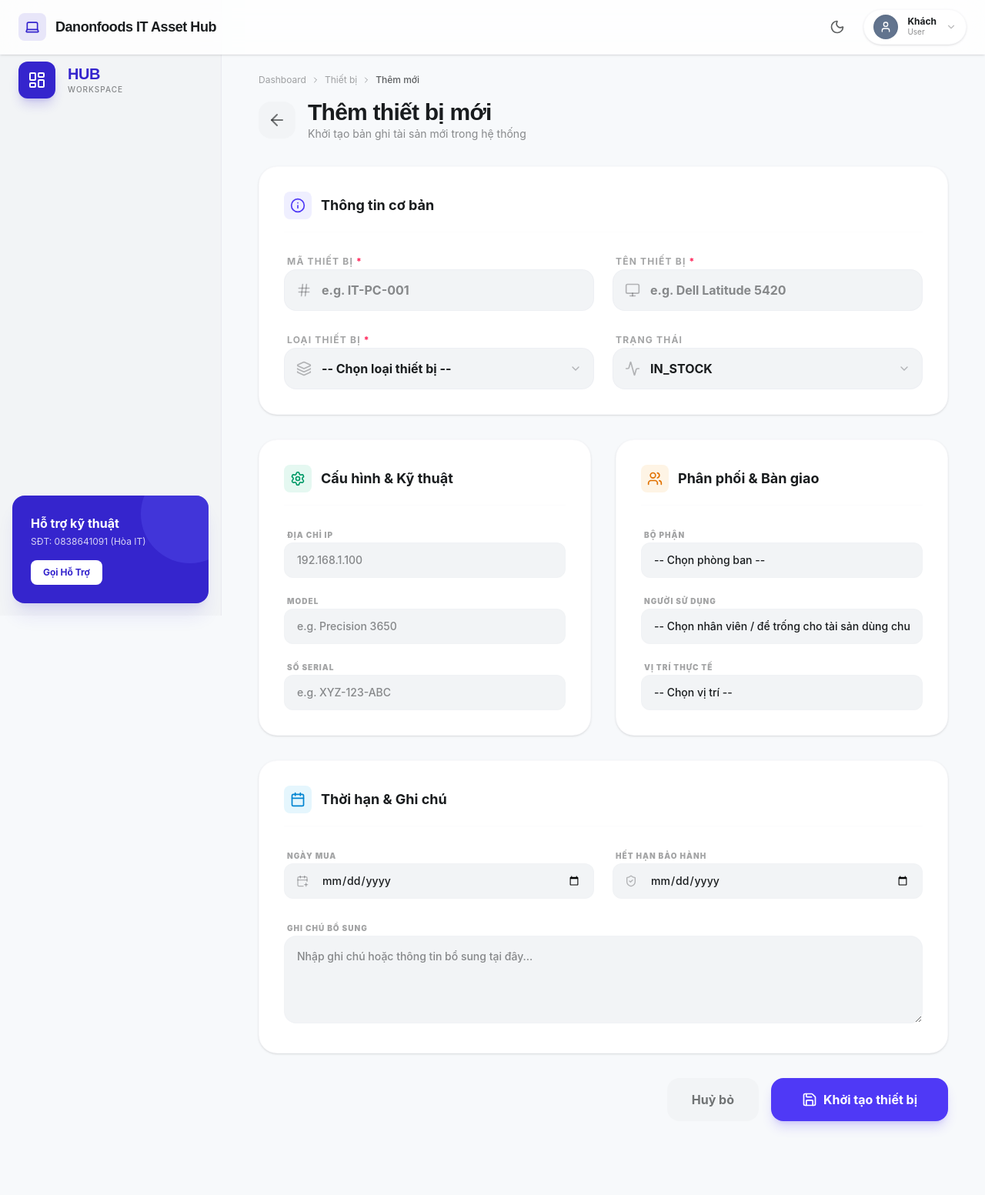
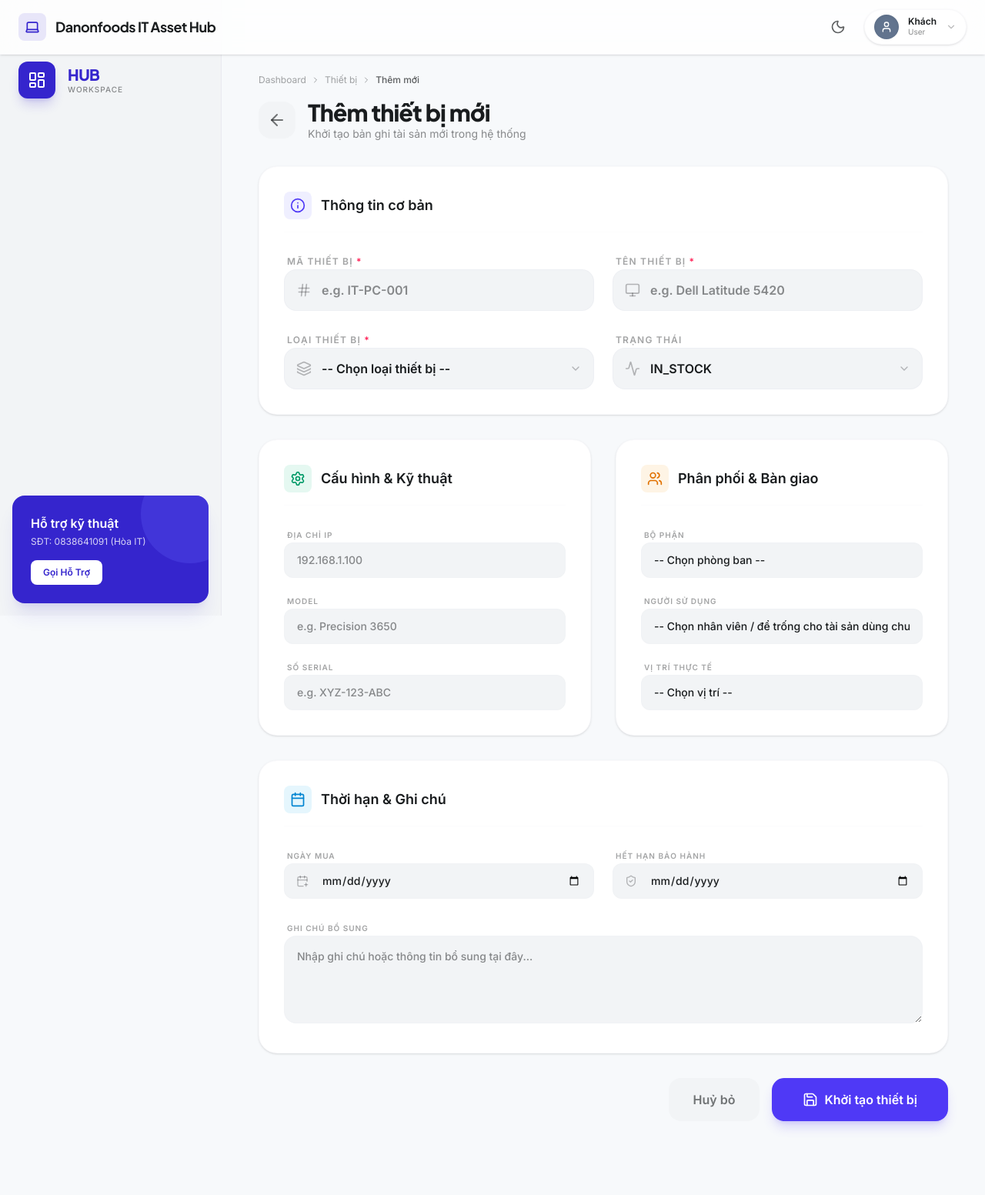
Before and after one commit to hoadvdanonfoods/it-asset-hub, a FastAPI app: template app/templates/assets/form.html in a window 1280 px wide. Shown: the whole page at 77% size. Run offline with FastAPI, Linux system fonts and the light colour scheme; the template is opened without the code that fills it, so the values that code supplies are empty; some libraries are stand-ins or nearby versions.

Commit message:
Add Inter and Plus Jakarta Sans fonts as local static files
Downloads 11 woff2 font files from Google Fonts and generates
app/static/css/fonts.css with @font-face rules pointing to local paths.
App now fully offline — no external CDN dependencies.

- Inter: weights 400, 500, 600
- Plus Jakarta Sans: weights 500, 600, 700, 800
- base.html: load fonts.css before tailwind.min.css

Co-Authored-By: Claude Sonnet 4.6 <noreply@anthropic.com>

```diff
--- /dev/null
+++ b/app/static/css/fonts.css
@@ -0,0 +1,334 @@
+/* cyrillic-ext */
+@font-face {
+  font-family: 'Inter';
+  font-style: normal;
+  font-weight: 400;
+  font-display: swap;
+  src: url(/static/fonts/UcC73FwrK3iLTeHuS_nVMrMxCp50SjIa2JL7SUc.woff2) format('woff2');
+  unicode-range: U+0460-052F, U+1C80-1C8A, U+20B4, U+2DE0-2DFF, U+A640-A69F, U+FE2E-FE2F;
+}
+/* cyrillic */
+@font-face {
+  font-family: 'Inter';
+  font-style: normal;
+  font-weight: 400;
+  font-display: swap;
+  src: url(/static/fonts/UcC73FwrK3iLTeHuS_nVMrMxCp50SjIa0ZL7SUc.woff2) format('woff2');
+  unicode-range: U+0301, U+0400-045F, U+0490-0491, U+04B0-04B1, U+2116;
+}
+/* greek-ext */
+@font-face {
+  font-family: 'Inter';
+  font-style: normal;
+  font-weight: 400;
+  font-display: swap;
+  src: url(/static/fonts/UcC73FwrK3iLTeHuS_nVMrMxCp50SjIa2ZL7SUc.woff2) format('woff2');
+  unicode-range: U+1F00-1FFF;
+}
+/* greek */
+@font-face {
+  font-family: 'Inter';
+  font-style: normal;
+  font-weight: 400;
+  font-display: swap;
+  src: url(/static/fonts/UcC73FwrK3iLTeHuS_nVMrMxCp50SjIa1pL7SUc.woff2) format('woff2');
+  unicode-range: U+0370-0377, U+037A-037F, U+0384-038A, U+038C, U+038E-03A1, U+03A3-03FF;
+}
+/* vietnamese */
+@font-face {
+  font-family: 'Inter';
+  font-style: normal;
+  font-weight: 400;
+  font-display: swap;
+  src: url(/static/fonts/UcC73FwrK3iLTeHuS_nVMrMxCp50SjIa2pL7SUc.woff2) format('woff2');
+  unicode-range: U+0102-0103, U+0110-0111, U+0128-0129, U+0168-0169, U+01A0-01A1, U+01AF-01B0, U+0300-0301, U+0303-0304, U+0308-0309, U+0323, U+0329, U+1EA0-1EF9, U+20AB;
+}
+/* latin-ext */
+@font-face {
+  font-family: 'Inter';
+  font-style: normal;
+  font-weight: 400;
+  font-display: swap;
+  src: url(/static/fonts/UcC73FwrK3iLTeHuS_nVMrMxCp50SjIa25L7SUc.woff2) format('woff2');
+  unicode-range: U+0100-02BA, U+02BD-02C5, U+02C7-02CC, U+02CE-02D7, U+02DD-02FF, U+0304, U+0308, U+0329, U+1D00-1DBF, U+1E00-1E9F, U+1EF2-1EFF, U+2020, U+20A0-20AB, U+20AD-20C0, U+2113, U+2C60-2C7F, U+A720-A7FF;
+}
+/* latin */
+@font-face {
+  font-family: 'Inter';
+  font-style: normal;
+  font-weight: 400;
+  font-display: swap;
+  src: url(/static/fonts/UcC73FwrK3iLTeHuS_nVMrMxCp50SjIa1ZL7.woff2) format('woff2');
+  unicode-range: U+0000-00FF, U+0131, U+0152-0153, U+02BB-02BC, U+02C6, U+02DA, U+02DC, U+0304, U+0308, U+0329, U+2000-206F, U+20AC, U+2122, U+2191, U+2193, U+2212, U+2215, U+FEFF, U+FFFD;
+}
+/* cyrillic-ext */
+@font-face {
+  font-family: 'Inter';
+  font-style: normal;
+  font-weight: 500;
+  font-display: swap;
+  src: url(/static/fonts/UcC73FwrK3iLTeHuS_nVMrMxCp50SjIa2JL7SUc.woff2) format('woff2');
+  unicode-range: U+0460-052F, U+1C80-1C8A, U+20B4, U+2DE0-2DFF, U+A640-A69F, U+FE2E-FE2F;
+}
+/* cyrillic */
+@font-face {
+  font-family: 'Inter';
+  font-style: normal;
+  font-weight: 500;
+  font-display: swap;
+  src: url(/static/fonts/UcC73FwrK3iLTeHuS_nVMrMxCp50SjIa0ZL7SUc.woff2) format('woff2');
+  unicode-range: U+0301, U+0400-045F, U+0490-0491, U+04B0-04B1, U+2116;
+}
+/* greek-ext */
+@font-face {
+  font-family: 'Inter';
+  font-style: normal;
+  font-weight: 500;
+  font-display: swap;
+  src: url(/static/fonts/UcC73FwrK3iLTeHuS_nVMrMxCp50SjIa2ZL7SUc.woff2) format('woff2');
+  unicode-range: U+1F00-1FFF;
+}
+/* greek */
+@font-face {
+  font-family: 'Inter';
+  font-style: normal;
+  font-weight: 500;
+  font-display: swap;
+  src: url(/static/fonts/UcC73FwrK3iLTeHuS_nVMrMxCp50SjIa1pL7SUc.woff2) format('woff2');
+  unicode-range: U+0370-0377, U+037A-037F, U+0384-038A, U+038C, U+038E-03A1, U+03A3-03FF;
+}
+/* vietnamese */
+@font-face {
+  font-family: 'Inter';
+  font-style: normal;
+  font-weight: 500;
+  font-display: swap;
+  src: url(/static/fonts/UcC73FwrK3iLTeHuS_nVMrMxCp50SjIa2pL7SUc.woff2) format('woff2');
+  unicode-range: U+0102-0103, U+0110-0111, U+0128-0129, U+0168-0169, U+01A0-01A1, U+01AF-01B0, U+0300-0301, U+0303-0304, U+0308-0309, U+0323, U+0329, U+1EA0-1EF9, U+20AB;
+}
+/* latin-ext */
+@font-face {
+  font-family: 'Inter';
+  font-style: normal;
+  font-weight: 500;
+  font-display: swap;
+  src: url(/static/fonts/UcC73FwrK3iLTeHuS_nVMrMxCp50SjIa25L7SUc.woff2) format('woff2');
+  unicode-range: U+0100-02BA, U+02BD-02C5, U+02C7-02CC, U+02CE-02D7, U+02DD-02FF, U+0304, U+0308, U+0329, U+1D00-1DBF, U+1E00-1E9F, U+1EF2-1EFF, U+2020, U+20A0-20AB, U+20AD-20C0, U+2113, U+2C60-2C7F, U+A720-A7FF;
+}
+/* latin */
+@font-face {
+  font-family: 'Inter';
+  font-style: normal;
+  font-weight: 500;
+  font-display: swap;
+  src: url(/static/fonts/UcC73FwrK3iLTeHuS_nVMrMxCp50SjIa1ZL7.woff2) format('woff2');
+  unicode-range: U+0000-00FF, U+0131, U+0152-0153, U+02BB-02BC, U+02C6, U+02DA, U+02DC, U+0304, U+0308, U+0329, U+2000-206F, U+20AC, U+2122, U+2191, U+2193, U+2212, U+2215, U+FEFF, U+FFFD;
+}
+/* cyrillic-ext */
+@font-face {
+  font-family: 'Inter';
+  font-style: normal;
+  font-weight: 600;
+  font-display: swap;
+  src: url(/static/fonts/UcC73FwrK3iLTeHuS_nVMrMxCp50SjIa2JL7SUc.woff2) format('woff2');
+  unicode-range: U+0460-052F, U+1C80-1C8A, U+20B4, U+2DE0-2DFF, U+A640-A69F, U+FE2E-FE2F;
+}
+/* cyrillic */
+@font-face {
+  font-family: 'Inter';
+  font-style: normal;
+  font-weight: 600;
+  font-display: swap;
+  src: url(/static/fonts/UcC73FwrK3iLTeHuS_nVMrMxCp50SjIa0ZL7SUc.woff2) format('woff2');
+  unicode-range: U+0301, U+0400-045F, U+0490-0491, U+04B0-04B1, U+2116;
+}
+/* greek-ext */
+@font-face {
+  font-family: 'Inter';
+  font-style: normal;
+  font-weight: 600;
+  font-display: swap;
+  src: url(/static/fonts/UcC73FwrK3iLTeHuS_nVMrMxCp50SjIa2ZL7SUc.woff2) format('woff2');
+  unicode-range: U+1F00-1FFF;
+}
+/* greek */
+@font-face {
+  font-family: 'Inter';
+  font-style: normal;
+  font-weight: 600;
+  font-display: swap;
+  src: url(/static/fonts/UcC73FwrK3iLTeHuS_nVMrMxCp50SjIa1pL7SUc.woff2) format('woff2');
+  unicode-range: U+0370-0377, U+037A-037F, U+0384-038A, U+038C, U+038E-03A1, U+03A3-03FF;
+}
+/* vietnamese */
+@font-face {
+  font-family: 'Inter';
+  font-style: normal;
+  font-weight: 600;
+  font-display: swap;
+  src: url(/static/fonts/UcC73FwrK3iLTeHuS_nVMrMxCp50SjIa2pL7SUc.woff2) format('woff2');
+  unicode-range: U+0102-0103, U+0110-0111, U+0128-0129, U+0168-0169, U+01A0-01A1, U+01AF-01B0, U+0300-0301, U+0303-0304, U+0308-0309, U+0323, U+0329, U+1EA0-1EF9, U+20AB;
+}
+/* latin-ext */
+@font-face {
+  font-family: 'Inter';
+  font-style: normal;
+  font-weight: 600;
+  font-display: swap;
+  src: url(/static/fonts/UcC73FwrK3iLTeHuS_nVMrMxCp50SjIa25L7SUc.woff2) format('woff2');
+  unicode-range: U+0100-02BA, U+02BD-02C5, U+02C7-02CC, U+02CE-02D7, U+02DD-02FF, U+0304, U+0308, U+0329, U+1D00-1DBF, U+1E00-1E9F, U+1EF2-1EFF, U+2020, U+20A0-20AB, U+20AD-20C0, U+2113, U+2C60-2C7F, U+A720-A7FF;
+}
+/* latin */
+@font-face {
+  font-family: 'Inter';
+  font-style: normal;
+  font-weight: 600;
+  font-display: swap;
+  src: url(/static/fonts/UcC73FwrK3iLTeHuS_nVMrMxCp50SjIa1ZL7.woff2) format('woff2');
+  unicode-range: U+0000-00FF, U+0131, U+0152-0153, U+02BB-02BC, U+02C6, U+02DA, U+02DC, U+0304, U+0308, U+0329, U+2000-206F, U+20AC, U+2122, U+2191, U+2193, U+2212, U+2215, U+FEFF, U+FFFD;
+}
+
+/* cyrillic-ext */
+@font-face {
+  font-family: 'Plus Jakarta Sans';
+  font-style: normal;
+  font-weight: 500;
+  font-display: swap;
+  src: url(/static/fonts/LDIoaomQNQcsA88c7O9yZ4KMCoOg4Ko70yyygA.woff2) format('woff2');
+  unicode-range: U+0460-052F, U+1C80-1C8A, U+20B4, U+2DE0-2DFF, U+A640-A69F, U+FE2E-FE2F;
+}
+/* vietnamese */
+@font-face {
+  font-family: 'Plus Jakarta Sans';
+  font-style: normal;
+  font-weight: 500;
+  font-display: swap;
+  src: url(/static/fonts/LDIoaomQNQcsA88c7O9yZ4KMCoOg4Ko50yyygA.woff2) format('woff2');
+  unicode-range: U+0102-0103, U+0110-0111, U+0128-0129, U+0168-0169, U+01A0-01A1, U+01AF-01B0, U+0300-0301, U+0303-0304, U+0308-0309, U+0323, U+0329, U+1EA0-1EF9, U+20AB;
+}
+/* latin-ext */
+@font-face {
+  font-family: 'Plus Jakarta Sans';
+  font-style: normal;
+  font-weight: 500;
+  font-display: swap;
+  src: url(/static/fonts/LDIoaomQNQcsA88c7O9yZ4KMCoOg4Ko40yyygA.woff2) format('woff2');
+  unicode-range: U+0100-02BA, U+02BD-02C5, U+02C7-02CC, U+02CE-02D7, U+02DD-02FF, U+0304, U+0308, U+0329, U+1D00-1DBF, U+1E00-1E9F, U+1EF2-1EFF, U+2020, U+20A0-20AB, U+20AD-20C0, U+2113, U+2C60-2C7F, U+A720-A7FF;
+}
+/* latin */
+@font-face {
+  font-family: 'Plus Jakarta Sans';
+  font-style: normal;
+  font-weight: 500;
+  font-display: swap;
+  src: url(/static/fonts/LDIoaomQNQcsA88c7O9yZ4KMCoOg4Ko20yw.woff2) format('woff2');
+  unicode-range: U+0000-00FF, U+0131, U+0152-0153, U+02BB-02BC, U+02C6, U+02DA, U+02DC, U+0304, U+0308, U+0329, U+2000-206F, U+20AC, U+2122, U+2191, U+2193, U+2212, U+2215, U+FEFF, U+FFFD;
+}
+/* cyrillic-ext */
+@font-face {
+  font-family: 'Plus Jakarta Sans';
+  font-style: normal;
+  font-weight: 600;
+  font-display: swap;
+  src: url(/static/fonts/LDIoaomQNQcsA88c7O9yZ4KMCoOg4Ko70yyygA.woff2) format('woff2');
+  unicode-range: U+0460-052F, U+1C80-1C8A, U+20B4, U+2DE0-2DFF, U+A640-A69F, U+FE2E-FE2F;
+}
+/* vietnamese */
+@font-face {
+  font-family: 'Plus Jakarta Sans';
+  font-style: normal;
+  font-weight: 600;
+  font-display: swap;
+  src: url(/static/fonts/LDIoaomQNQcsA88c7O9yZ4KMCoOg4Ko50yyygA.woff2) format('woff2');
+  unicode-range: U+0102-0103, U+0110-0111, U+0128-0129, U+0168-0169, U+01A0-01A1, U+01AF-01B0, U+0300-0301, U+0303-0304, U+0308-0309, U+0323, U+0329, U+1EA0-1EF9, U+20AB;
+}
+/* latin-ext */
+@font-face {
+  font-family: 'Plus Jakarta Sans';
+  font-style: normal;
+  font-weight: 600;
+  font-display: swap;
+  src: url(/static/fonts/LDIoaomQNQcsA88c7O9yZ4KMCoOg4Ko40yyygA.woff2) format('woff2');
+  unicode-range: U+0100-02BA, U+02BD-02C5, U+02C7-02CC, U+02CE-02D7, U+02DD-02FF, U+0304, U+0308, U+0329, U+1D00-1DBF, U+1E00-1E9F, U+1EF2-1EFF, U+2020, U+20A0-20AB, U+20AD-20C0, U+2113, U+2C60-2C7F, U+A720-A7FF;
+}
+/* latin */
+@font-face {
+  font-family: 'Plus Jakarta Sans';
+  font-style: normal;
+  font-weight: 600;
+  font-display: swap;
+  src: url(/static/fonts/LDIoaomQNQcsA88c7O9yZ4KMCoOg4Ko20yw.woff2) format('woff2');
+  unicode-range: U+0000-00FF, U+0131, U+0152-0153, U+02BB-02BC, U+02C6, U+02DA, U+02DC, U+0304, U+0308, U+0329, U+2000-206F, U+20AC, U+2122, U+2191, U+2193, U+2212, U+2215, U+FEFF, U+FFFD;
+}
+/* cyrillic-ext */
+@font-face {
+  font-family: 'Plus Jakarta Sans';
+  font-style: normal;
+  font-weight: 700;
+  font-display: swap;
+  src: url(/static/fonts/LDIoaomQNQcsA88c7O9yZ4KMCoOg4Ko70yyygA.woff2) format('woff2');
+  unicode-range: U+0460-052F, U+1C80-1C8A, U+20B4, U+2DE0-2DFF, U+A640-A69F, U+FE2E-FE2F;
+}
+/* vietnamese */
+@font-face {
+  font-family: 'Plus Jakarta Sans';
+  font-style: normal;
+  font-weight: 700;
+  font-display: swap;
+  src: url(/static/fonts/LDIoaomQNQcsA88c7O9yZ4KMCoOg4Ko50yyygA.woff2) format('woff2');
+  unicode-range: U+0102-0103, U+0110-0111, U+0128-0129, U+0168-0169, U+01A0-01A1, U+01AF-01B0, U+0300-0301, U+0303-0304, U+0308-0309, U+0323, U+0329, U+1EA0-1EF9, U+20AB;
+}
+/* latin-ext */
+@font-face {
+  font-family: 'Plus Jakarta Sans';
+  font-style: normal;
+  font-weight: 700;
+  font-display: swap;
+  src: url(/static/fonts/LDIoaomQNQcsA88c7O9yZ4KMCoOg4Ko40yyygA.woff2) format('woff2');
+  unicode-range: U+0100-02BA, U+02BD-02C5, U+02C7-02CC, U+02CE-02D7, U+02DD-02FF, U+0304, U+0308, U+0329, U+1D00-1DBF, U+1E00-1E9F, U+1EF2-1EFF, U+2020, U+20A0-20AB, U+20AD-20C0, U+2113, U+2C60-2C7F, U+A720-A7FF;
+}
+/* latin */
+@font-face {
+  font-family: 'Plus Jakarta Sans';
+  font-style: normal;
+  font-weight: 700;
+  font-display: swap;
+  src: url(/static/fonts/LDIoaomQNQcsA88c7O9yZ4KMCoOg4Ko20yw.woff2) format('woff2');
+  unicode-range: U+0000-00FF, U+0131, U+0152-0153, U+02BB-02BC, U+02C6, U+02DA, U+02DC, U+0304, U+0308, U+0329, U+2000-206F, U+20AC, U+2122, U+2191, U+2193, U+2212, U+2215, U+FEFF, U+FFFD;
+}
+/* cyrillic-ext */
+@font-face {
+  font-family: 'Plus Jakarta Sans';
+  font-style: normal;
+  font-weight: 800;
+  font-display: swap;
+  src: url(/static/fonts/LDIoaomQNQcsA88c7O9yZ4KMCoOg4Ko70yyygA.woff2) format('woff2');
+  unicode-range: U+0460-052F, U+1C80-1C8A, U+20B4, U+2DE0-2DFF, U+A640-A69F, U+FE2E-FE2F;
+}
+/* vietnamese */
+@font-face {
+  font-family: 'Plus Jakarta Sans';
+  font-style: normal;
+  font-weight: 800;
+  font-display: swap;
+  src: url(/static/fonts/LDIoaomQNQcsA88c7O9yZ4KMCoOg4Ko50yyygA.woff2) format('woff2');
+  unicode-range: U+0102-0103, U+0110-0111, U+0128-0129, U+0168-0169, U+01A0-01A1, U+01AF-01B0, U+0300-0301, U+0303-0304, U+0308-0309, U+0323, U+0329, U+1EA0-1EF9, U+20AB;
+}
+/* latin-ext */
+@font-face {
+  font-family: 'Plus Jakarta Sans';
+  font-style: normal;
+  font-weight: 800;
+  font-display: swap;
+  src: url(/static/fonts/LDIoaomQNQcsA88c7O9yZ4KMCoOg4Ko40yyygA.woff2) format('woff2');
+  unicode-range: U+0100-02BA, U+02BD-02C5, U+02C7-02CC, U+02CE-02D7, U+02DD-02FF, U+0304, U+0308, U+0329, U+1D00-1DBF, U+1E00-1E9F, U+1EF2-1EFF, U+2020, U+20A0-20AB, U+20AD-20C0, U+2113, U+2C60-2C7F, U+A720-A7FF;
+}
+/* latin */
+@font-face {
+  font-family: 'Plus Jakarta Sans';
+  font-style: normal;
+  font-weight: 800;
+  font-display: swap;
+  src: url(/static/fonts/LDIoaomQNQcsA88c7O9yZ4KMCoOg4Ko20yw.woff2) format('woff2');
+  unicode-range: U+0000-00FF, U+0131, U+0152-0153, U+02BB-02BC, U+02C6, U+02DA, U+02DC, U+0304, U+0308, U+0329, U+2000-206F, U+20AC, U+2122, U+2191, U+2193, U+2212, U+2215, U+FEFF, U+FFFD;
+}
--- a/app/templates/base.html
+++ b/app/templates/base.html
@@ -6,6 +6,9 @@
     <title>{% block title %}{{ APP_NAME if APP_NAME else "Danonfoods IT Asset Hub" }}{% endblock %}</title>
     <link rel="icon" type="image/png" href="/static/branding/DOF_Logo_128x128.png?v=3">
     <link rel="shortcut icon" type="image/png" href="/static/branding/DOF_Logo_128x128.png?v=3">
+
+    <!-- Fonts (local) -->
+    <link rel="stylesheet" href="/static/css/fonts.css">
 
     <!-- Tailwind CSS (local build) -->
     <link rel="stylesheet" href="/static/css/tailwind.min.css">
```
Also changed, not shown: app/static/fonts/LDIoaomQNQcsA88c7O9yZ4KMCoOg4Ko20yw.woff2 (added), app/static/fonts/LDIoaomQNQcsA88c7O9yZ4KMCoOg4Ko40yyygA.woff2 (added), app/static/fonts/LDIoaomQNQcsA88c7O9yZ4KMCoOg4Ko50yyygA.woff2 (added), app/static/fonts/LDIoaomQNQcsA88c7O9yZ4KMCoOg4Ko70yyygA.woff2 (added), app/static/fonts/UcC73FwrK3iLTeHuS_nVMrMxCp50SjIa0ZL7SUc.woff2 (added), app/static/fonts/UcC73FwrK3iLTeHuS_nVMrMxCp50SjIa1ZL7.woff2 (added), app/static/fonts/UcC73FwrK3iLTeHuS_nVMrMxCp50SjIa1pL7SUc.woff2 (added), app/static/fonts/UcC73FwrK3iLTeHuS_nVMrMxCp50SjIa25L7SUc.woff2 (added), app/static/fonts/UcC73FwrK3iLTeHuS_nVMrMxCp50SjIa2JL7SUc.woff2 (added), app/static/fonts/UcC73FwrK3iLTeHuS_nVMrMxCp50SjIa2ZL7SUc.woff2 (added), app/static/fonts/UcC73FwrK3iLTeHuS_nVMrMxCp50SjIa2pL7SUc.woff2 (added).
